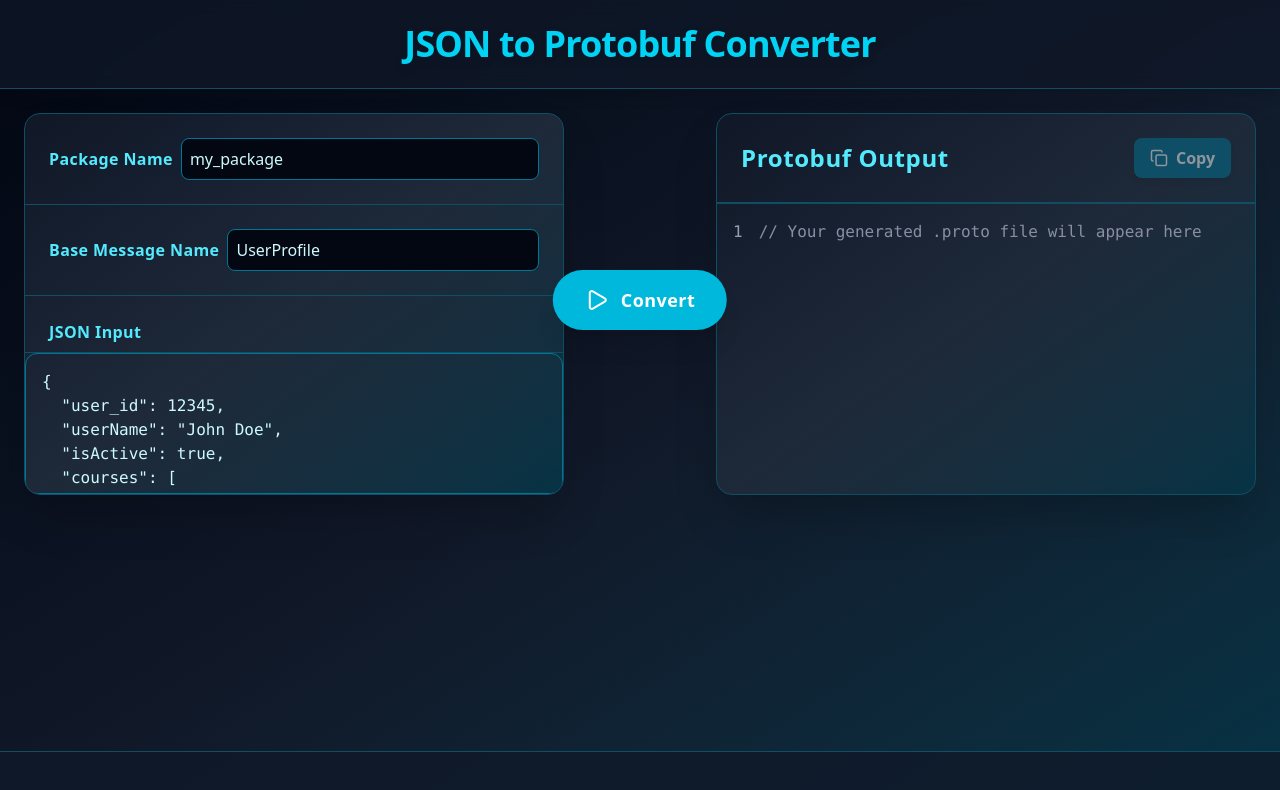
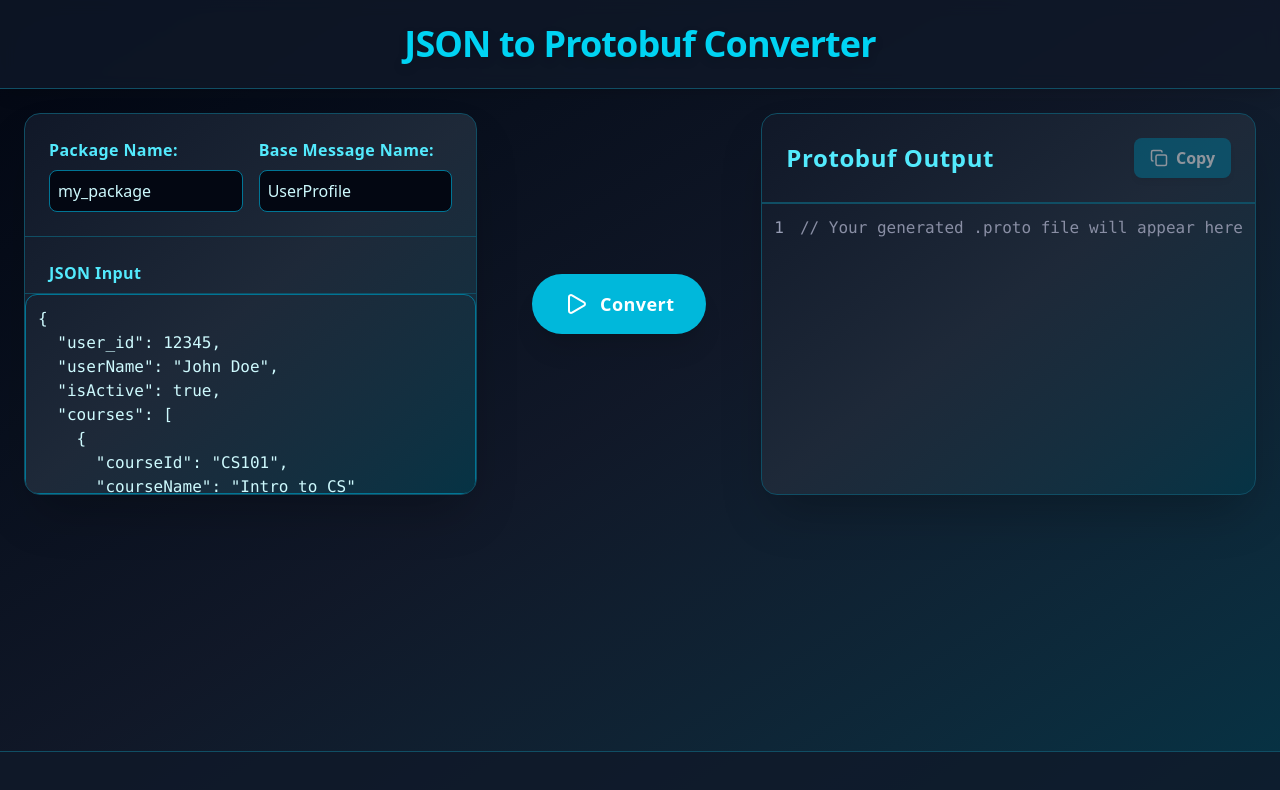
Before and after one commit to sudorandom/json-to-proto, a React (Vite) app: page / in a window 1280 px wide. Shown: the top 790 px of the page. Built offline with nearby package versions, Linux system fonts and the light colour scheme.

Commit message:
tweak layout

```diff
--- a/src/App.tsx
+++ b/src/App.tsx
@@ -397,12 +397,14 @@ export default function App() {
                 <h1 className="text-4xl font-extrabold text-center text-cyan-400 drop-shadow-lg tracking-tight">JSON to Protobuf Converter</h1>
             </header>
 
-            <main className="flex-grow grid grid-cols-1 lg:grid-cols-2 gap-8 p-6 relative pb-56">
+            <main className="flex-grow flex flex-col lg:flex-row gap-4 sm:gap-8 p-4 sm:p-6 relative pb-40 sm:pb-56">
                 {/* Input Panel */}
-                <div className="flex flex-col bg-gradient-to-br from-gray-900 via-gray-800 to-cyan-950 rounded-2xl border border-cyan-900 shadow-2xl z-10 mr-15">
-                    <div className="p-6 border-b border-cyan-900 flex gap-2 items-center">
+                <div className="flex flex-col bg-gradient-to-br from-gray-900 via-gray-800 to-cyan-950 rounded-2xl border border-cyan-900 shadow-2xl z-10 flex-1">
+                    <div className="p-4 sm:p-6 border-b border-cyan-900">
+                        <div className="grid grid-cols-1 sm:grid-cols-2 gap-4 items-center">
+                            <div className="flex flex-col gap-2">
                                 <label htmlFor="packageName" className="text-base font-semibold text-cyan-300 tracking-wide whitespace-nowrap">
-                        Package Name
+                                    Package Name:
                                 </label>
                                 <input
                                     id="packageName"
@@ -410,12 +412,12 @@ export default function App() {
                                     value={packageName}
                                     onChange={(e) => setPackageName(e.target.value)}
                                     placeholder="e.g., my_package"
-                        className="flex-1 bg-gray-950 text-cyan-100 border border-cyan-700 rounded-lg p-2 focus:ring-2 focus:ring-cyan-500 focus:border-cyan-500 outline-none transition placeholder:text-gray-500"
+                                    className="bg-gray-950 text-cyan-100 border border-cyan-700 rounded-lg p-2 focus:ring-2 focus:ring-cyan-500 focus:border-cyan-500 outline-none transition placeholder:text-gray-500 w-full"
                                 />
                             </div>
-                <div className="p-6 border-b border-cyan-900 flex gap-2 items-center">
+                            <div className="flex flex-col gap-2">
                                 <label htmlFor="baseName" className="text-base font-semibold text-cyan-300 tracking-wide whitespace-nowrap">
-                        Base Message Name
+                                    Base Message Name:
                                 </label>
                                 <input
                                     id="baseName"
@@ -423,11 +425,13 @@ export default function App() {
                                     value={baseName}
                                     onChange={(e) => setBaseName(e.target.value)}
                                     placeholder="e.g., UserProfile"
-                        className="flex-1 bg-gray-950 text-cyan-100 border border-cyan-700 rounded-lg p-2 focus:ring-2 focus:ring-cyan-500 focus:border-cyan-500 outline-none transition placeholder:text-gray-500"
+                                    className="bg-gray-950 text-cyan-100 border border-cyan-700 rounded-lg p-2 focus:ring-2 focus:ring-cyan-500 focus:border-cyan-500 outline-none transition placeholder:text-gray-500 w-full"
                                 />
                             </div>
+                        </div>
+                    </div>
                     <div className="flex-grow flex flex-col overflow-hidden">
-                        <label htmlFor="jsonInput" className="block text-base font-semibold text-cyan-300 px-6 pt-6 pb-2 tracking-wide">
+                        <label htmlFor="jsonInput" className="block text-base font-semibold text-cyan-300 px-4 sm:px-6 pt-4 sm:pt-6 pb-2 tracking-wide">
                             JSON Input
                         </label>
                          <div className="flex-grow rounded-b-2xl overflow-hidden border-t border-cyan-900 flex flex-col">
@@ -435,13 +439,13 @@ export default function App() {
                                 id="jsonInput"
                                 value={jsonInput}
                                 onChange={e => setJsonInput(e.target.value)}
-                                className="w-full flex-grow bg-gray-950 text-cyan-100 border border-cyan-700 rounded-lg p-4 font-mono text-base focus:ring-2 focus:ring-cyan-500 focus:border-cyan-500 outline-none transition placeholder:text-gray-500 resize-none"
+                                className="w-full flex-grow bg-gray-950 text-cyan-100 border border-cyan-700 rounded-lg p-3 sm:p-4 font-mono text-base focus:ring-2 focus:ring-cyan-500 focus:border-cyan-500 outline-none transition placeholder:text-gray-500 resize-none min-h-[220px] sm:min-h-[150px]"
                                 placeholder="Paste or type your JSON here..."
                                 spellCheck={false}
                                 style={{
                                     fontSize: '1rem',
                                     borderRadius: '0.75rem',
-                                    padding: '1rem',
+                                    padding: '0.75rem',
                                     background: 'transparent',
                                 }}
                             />
@@ -449,13 +453,12 @@ export default function App() {
                     </div>
                 </div>
 
-                {/* Center Control */}
-                <div className="flex justify-center items-center lg:absolute lg:top-1/2 lg:left-1/2 lg:-translate-x-1/2 lg:-translate-y-1/2 z-20 pointer-events-none" style={{paddingBottom: '8rem'}}>
+                {/* Center Control: below input on mobile, between panels on desktop */}
+                <div className="flex justify-center items-center py-6 lg:py-0 lg:flex-col lg:justify-center lg:items-center" style={{minWidth: '220px'}}>
                     <button
                         onClick={handleConvert}
                         disabled={isLoading}
-                        className="bg-cyan-500 hover:bg-cyan-600 text-white font-bold py-4 px-8 rounded-full transition-all duration-300 ease-in-out transform hover:scale-110 disabled:bg-gray-600 disabled:cursor-not-allowed flex items-center gap-3 shadow-xl text-lg tracking-wide pointer-events-auto"
-                        style={{marginBottom: '5rem'}}
+                        className="w-full lg:w-auto bg-cyan-500 hover:bg-cyan-600 text-white font-bold py-3 sm:py-4 px-6 sm:px-8 rounded-full transition-all duration-300 ease-in-out transform hover:scale-105 disabled:bg-gray-600 disabled:cursor-not-allowed flex items-center gap-3 shadow-xl text-lg tracking-wide"
                     >
                         {isLoading ? (
                             <div className="animate-spin rounded-full h-6 w-6 border-t-2 border-b-2 border-white"></div>
@@ -467,13 +470,13 @@ export default function App() {
                 </div>
 
                 {/* Output Panel */}
-                <div className="flex flex-col bg-gradient-to-br from-gray-900 via-gray-800 to-cyan-950 rounded-2xl border border-cyan-900 shadow-2xl z-10 ml-15">
-                    <div className="p-6 border-b border-cyan-900 flex justify-between items-center">
+                <div className="flex flex-col bg-gradient-to-br from-gray-900 via-gray-800 to-cyan-950 rounded-2xl border border-cyan-900 shadow-2xl z-10 flex-1">
+                    <div className="p-4 sm:p-6 border-b border-cyan-900 flex flex-col sm:flex-row justify-between items-center gap-2">
                         <h2 className="text-2xl font-bold text-cyan-300 tracking-wide">Protobuf Output</h2>
                         <button
                             onClick={handleCopy}
                             disabled={!protoOutput}
-                            className="bg-cyan-700 hover:bg-cyan-600 text-white font-semibold py-2 px-4 rounded-lg text-base disabled:opacity-50 disabled:cursor-not-allowed flex items-center gap-2 transition shadow-md"
+                            className="w-full sm:w-auto bg-cyan-700 hover:bg-cyan-600 text-white font-semibold py-2 px-4 rounded-lg text-base disabled:opacity-50 disabled:cursor-not-allowed flex items-center gap-2 transition shadow-md"
                         >
                            <Copy size={18} />
                            {copySuccess ? 'Copied!' : 'Copy'}
@@ -494,8 +497,8 @@ export default function App() {
                                 background: 'transparent',
                                 fontSize: '1rem',
                                 borderRadius: '0.75rem',
-                                padding: '1rem',
-                                minHeight: '200px',
+                                padding: '0.75rem',
+                                minHeight: '150px',
                             }}
                             showLineNumbers
                         >
@@ -504,7 +507,7 @@ export default function App() {
                     </div>
                 </div>
             </main>
-            <footer className="text-center py-6 text-gray-500 text-sm bg-gray-900/80 border-t border-cyan-900 mt-8">
+            <footer className="text-center py-4 sm:py-6 text-gray-500 text-sm bg-gray-900/80 border-t border-cyan-900 mt-8">
             </footer>
         </div>
     );
```
Also changed, not shown: 6 other files (tests, documents, lock files or other folders). Lines whose indentation alone changed are shown as unchanged.
